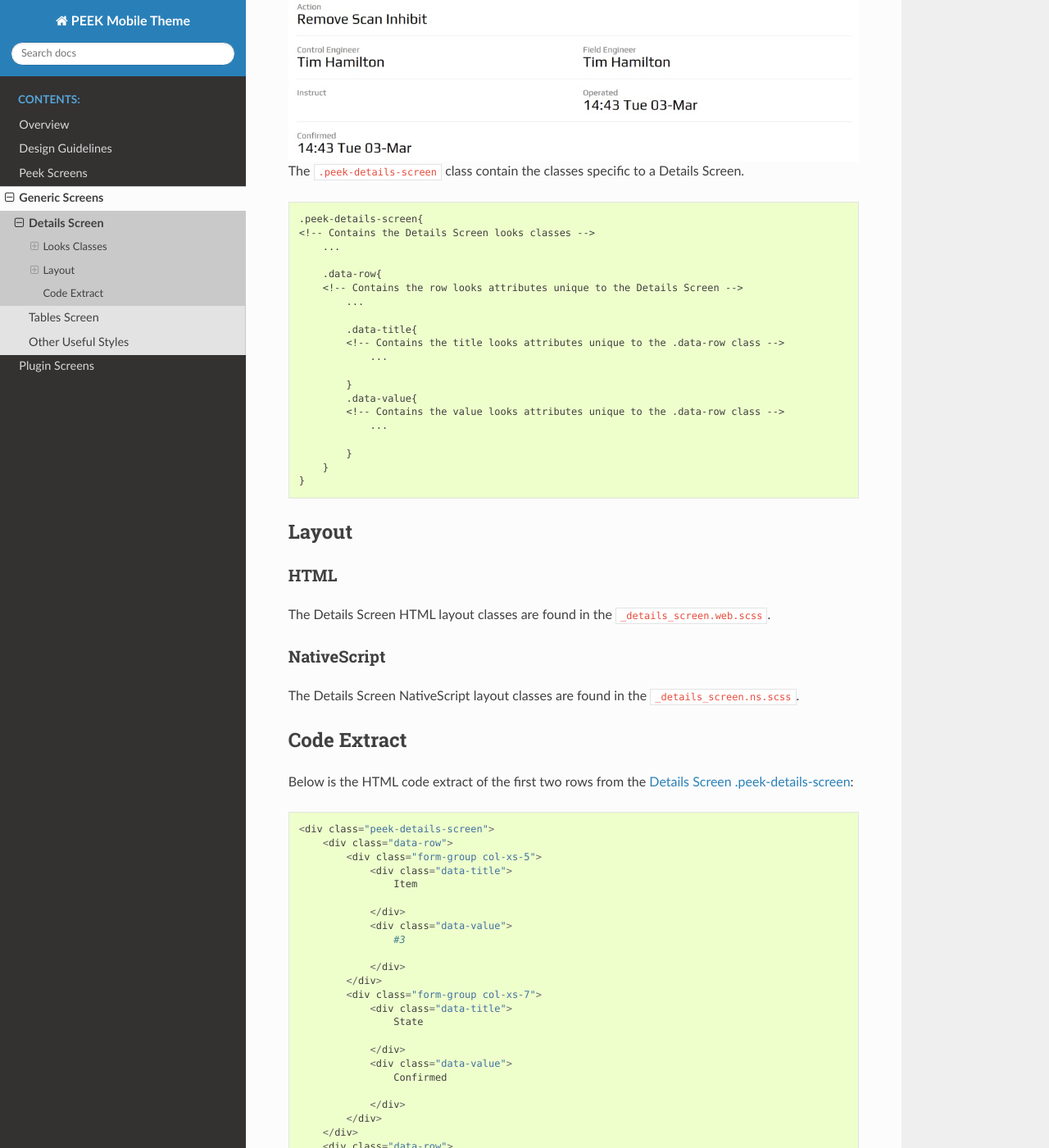
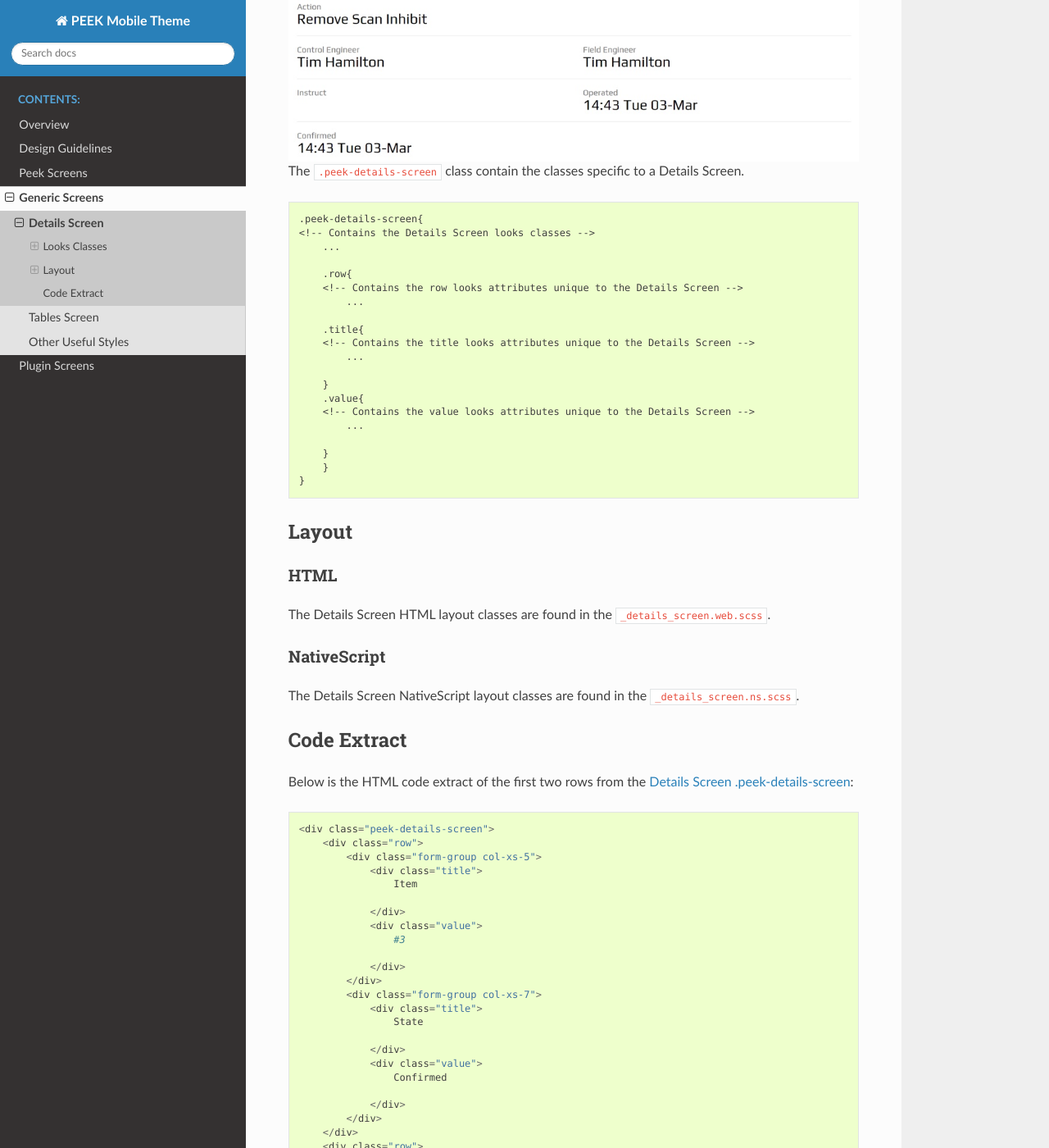
Before and after one commit to Synerty/peek-mobile-theme, a Sphinx documentation site: the page built from docs/generic_screens/details_screen/details_screen.rst, in a window 1280 px wide and 1400 px high, scrolled down 540 px. Shown: the whole window at 82% size. Built offline with Sphinx 7.4.7 and the Read the Docs theme 2.0.0, drawn with Linux system fonts in a browser that asks for light colours; some of the changed text lies outside the part shown.

Commit message:
modified class names
The boostrap classes cannot be imported into classes.  These will instead be nested.  example class 'data-row' becomes 'row' still nested in 'peek-details-screen'

```diff
--- a/docs/generic_screens/details_screen/details_screen.rst
+++ b/docs/generic_screens/details_screen/details_screen.rst
@@ -30,20 +30,20 @@ Screen.
         <!-- Contains the Details Screen looks classes -->
             ...
 
-            .data-row{
+            .row{
             <!-- Contains the row looks attributes unique to the Details Screen -->
                 ...
 
-                .data-title{
-                <!-- Contains the title looks attributes unique to the .data-row class -->
-                    ...
+            .title{
+            <!-- Contains the title looks attributes unique to the Details Screen -->
+                ...
 
-                }
-                .data-value{
-                <!-- Contains the value looks attributes unique to the .data-row class -->
-                    ...
+            }
+            .value{
+            <!-- Contains the value looks attributes unique to the Details Screen -->
+                ...
 
-                }
+            }
             }
         }
 
@@ -73,32 +73,32 @@ Below is the HTML code extract of the first two rows from the
 :ref:`details_screen_details_screen`: ::
 
         <div class="peek-details-screen">
-            <div class="data-row">
+            <div class="row">
                 <div class="form-group col-xs-5">
-                    <div class="data-title">
+                    <div class="title">
                         Item
 
                     </div>
-                    <div class="data-value">
+                    <div class="value">
                         #3
 
                     </div>
                 </div>
                 <div class="form-group col-xs-7">
-                    <div class="data-title">
+                    <div class="title">
                         State
 
                     </div>
-                    <div class="data-value">
+                    <div class="value">
                         Confirmed
 
                     </div>
                 </div>
             </div>
-            <div class="data-row">
+            <div class="row">
                 <div class="form-group col-xs-12">
-                    <div class="data-title">Location</div>
-                    <div class="data-value">
+                    <div class="title">Location</div>
+                    <div class="value">
                         Weedons ZS - R15/174
 
                     </div>
```
